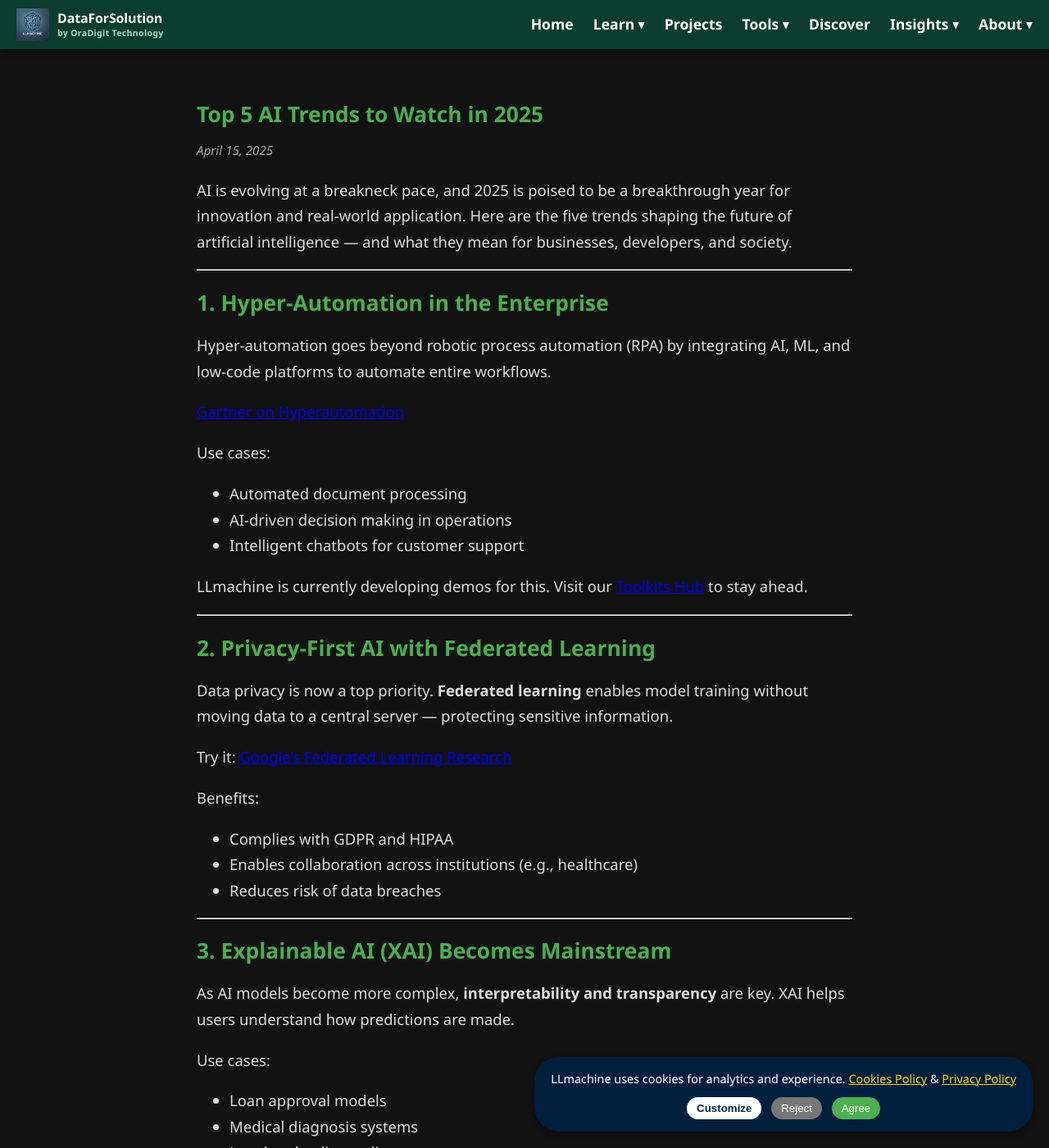
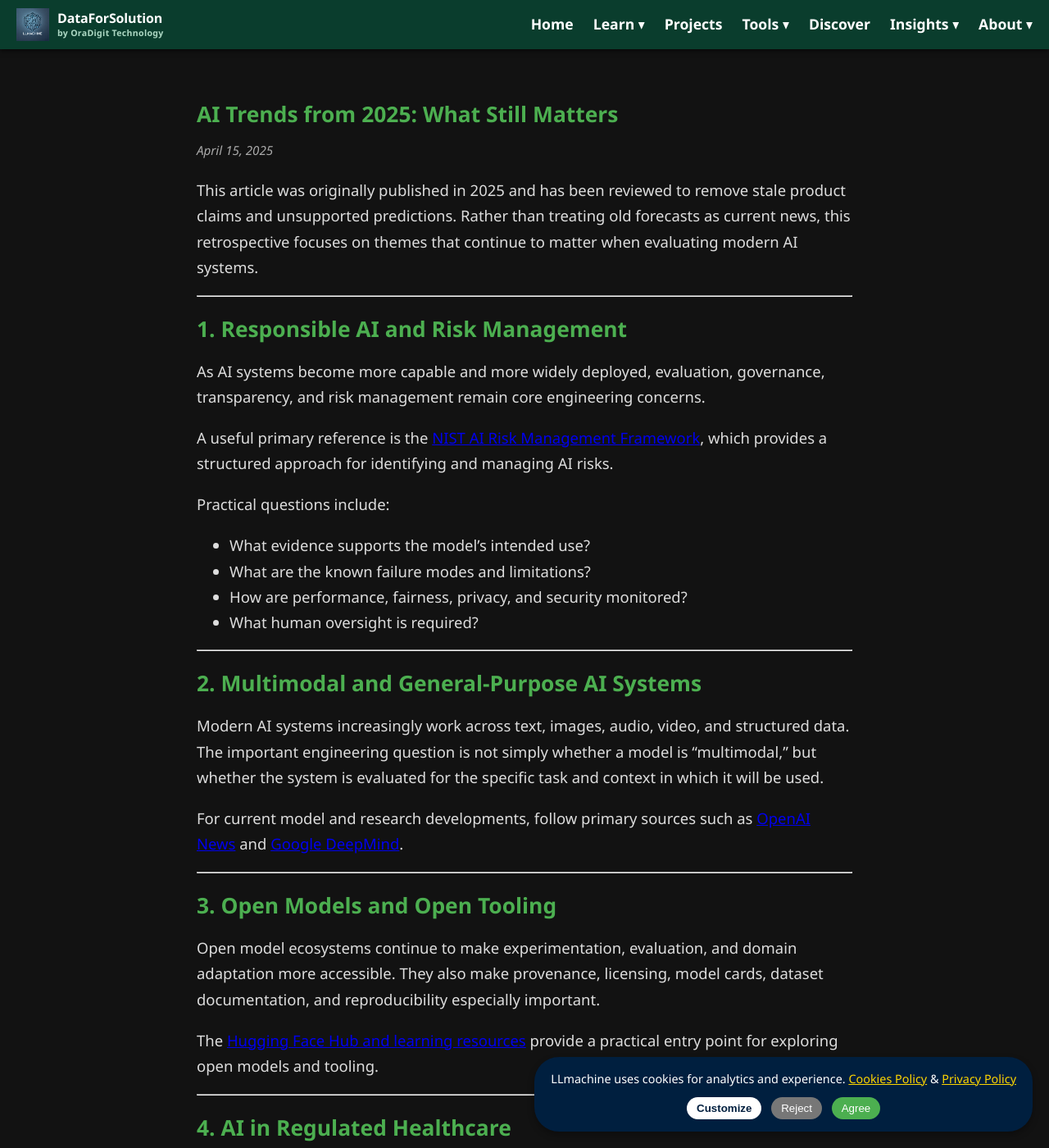
Before and after one commit to DataForSolution/DataForSolution.github.io, a Jekyll site: the page built from _posts/2025-04-15-ai-trends-2025.html, in a window 1280 px wide and 1400 px high. Shown: the whole window at 82% size. Built offline with Jekyll 4.4.1, drawn with Linux system fonts in a browser that asks for light colours; comment, search, counter and statistics services are not loaded; some of the changed text lies outside the part shown.

Commit message:
docs(insights): replace stale AI trend claims with retrospective

```diff
--- a/_posts/2025-04-15-ai-trends-2025.html
+++ b/_posts/2025-04-15-ai-trends-2025.html
@@ -1,83 +1,73 @@
 ---
 layout: post
-title: "Top 5 AI Trends to Watch in 2025"
+title: "AI Trends from 2025: What Still Matters"
 date: 2025-04-15
 category: trend
-description: "Explore the most impactful AI trends of 2025 — from federated learning and XAI to open-source LLMs. See what's driving the next wave of transformation."
+description: "A retrospective on several AI themes that remained important beyond the 2025 hype cycle, with links to current primary sources."
 ---
 
-AI is evolving at a breakneck pace, and 2025 is poised to be a breakthrough year for innovation and real-world application. Here are the five trends shaping the future of artificial intelligence — and what they mean for businesses, developers, and society.
+This article was originally published in 2025 and has been reviewed to remove stale product claims and unsupported predictions. Rather than treating old forecasts as current news, this retrospective focuses on themes that continue to matter when evaluating modern AI systems.
 
 ---
 
-## 1. Hyper-Automation in the Enterprise
+## 1. Responsible AI and Risk Management
 
-Hyper-automation goes beyond robotic process automation (RPA) by integrating AI, ML, and low-code platforms to automate entire workflows.
+As AI systems become more capable and more widely deployed, evaluation, governance, transparency, and risk management remain core engineering concerns.
 
- [Gartner on Hyperautomation](https://www.gartner.com/en/information-technology/glossary/hyperautomation)
+A useful primary reference is the [NIST AI Risk Management Framework](https://www.nist.gov/itl/ai-risk-management-framework), which provides a structured approach for identifying and managing AI risks.
 
-Use cases:
-- Automated document processing
-- AI-driven decision making in operations
-- Intelligent chatbots for customer support
+Practical questions include:
 
-LLmachine is currently developing demos for this. Visit our [Toolkits Hub](/toolkits/) to stay ahead.
+- What evidence supports the model's intended use?
+- What are the known failure modes and limitations?
+- How are performance, fairness, privacy, and security monitored?
+- What human oversight is required?
 
 ---
 
-## 2. Privacy-First AI with Federated Learning
+## 2. Multimodal and General-Purpose AI Systems
 
-Data privacy is now a top priority. **Federated learning** enables model training without moving data to a central server — protecting sensitive information.
+Modern AI systems increasingly work across text, images, audio, video, and structured data. The important engineering question is not simply whether a model is "multimodal," but whether the system is evaluated for the specific task and context in which it will be used.
 
- Try it: [Google’s Federated Learning Research](https://ai.googleblog.com/2017/04/federated-learning-collaborative.html)
-
-Benefits:
-- Complies with GDPR and HIPAA
-- Enables collaboration across institutions (e.g., healthcare)
-- Reduces risk of data breaches
+For current model and research developments, follow primary sources such as [OpenAI News](https://openai.com/news/) and [Google DeepMind](https://deepmind.google/blog/).
 
 ---
 
-## 3. Explainable AI (XAI) Becomes Mainstream
+## 3. Open Models and Open Tooling
 
-As AI models become more complex, **interpretability and transparency** are key. XAI helps users understand how predictions are made.
+Open model ecosystems continue to make experimentation, evaluation, and domain adaptation more accessible. They also make provenance, licensing, model cards, dataset documentation, and reproducibility especially important.
 
-Use cases:
-- Loan approval models
-- Medical diagnosis systems
-- Legal and policy audits
-
- Learn more: [Microsoft's Responsible AI Docs](https://learn.microsoft.com/en-us/azure/machine-learning/concept-responsible-ai)
+The [Hugging Face Hub and learning resources](https://huggingface.co/learn) provide a practical entry point for exploring open models and tooling.
 
 ---
 
-## 4. Multimodal AI Models Take Over
+## 4. AI in Regulated Healthcare
 
-2025 will see the rise of **multimodal models** that combine text, image, video, and even audio inputs.
+Healthcare AI requires a higher evidence bar than a general-purpose demo. Performance claims, intended use, clinical validation, data governance, human oversight, and regulatory context all matter.
 
-Examples:
-- OpenAI’s GPT-4 Turbo with vision
-- Meta’s ImageBind
-- Google DeepMind’s Gemini
+For U.S. medical-device context, the FDA maintains information on [AI-enabled medical devices](https://www.fda.gov/medical-devices/software-medical-device-samd/artificial-intelligence-enabled-medical-devices) and broader resources through its [Digital Health Center of Excellence](https://www.fda.gov/medical-devices/digital-health-center-excellence).
 
-These models enable richer, more contextual understanding and real-world reasoning. Stay tuned for upcoming demos in our [Media Center](/media/).
+An educational machine-learning project should therefore be described as an educational project unless clinical validation and regulatory evidence actually exist.
 
 ---
 
-## 5. Open-Source LLMs Become Ubiquitous
+## 5. Evaluation and Reproducibility
 
-With models like **Mistral**, **LLaMA**, and **Falcon**, open-source LLMs are now rivaling proprietary systems — and accelerating innovation.
+The strongest long-term lesson is methodological: results are only as useful as the evaluation design behind them.
 
-Resources to explore:
-- [Hugging Face LLM Leaderboard](https://huggingface.co/spaces/HuggingFaceH4/open_llm_leaderboard)
-- [LLM Evaluation Toolkit](/toolkits/#interactive-demos)
+That means paying attention to:
 
-Enterprises are adapting open models for niche domains and secure deployment.
+- train/validation/test separation;
+- representative metrics rather than a single headline score;
+- data provenance and licensing;
+- leakage and ordering errors;
+- documented limitations;
+- and reproducible code and tests.
+
+This principle now guides the maintained [DataForSolution project portfolio](/projects/).
 
 ---
 
-## Final Thoughts
+## Where to Follow Current Developments
 
-The landscape of AI in 2025 is marked by **scale, accountability, and openness**. These trends are not just hype — they’re redefining how we build, deploy, and govern intelligent systems.
-
-Follow [LLmachine’s Blog](/blog/) for ongoing coverage of these technologies and tools you can start using today.
+Because AI changes quickly, this retrospective is not presented as a live-news page. For current developments, use the maintained [Insights hub](/insights/#ai-updates), which links directly to authoritative primary sources.
```
